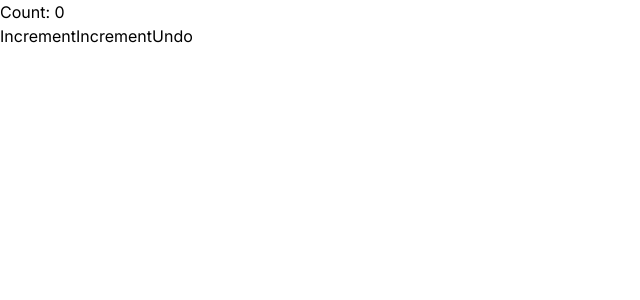
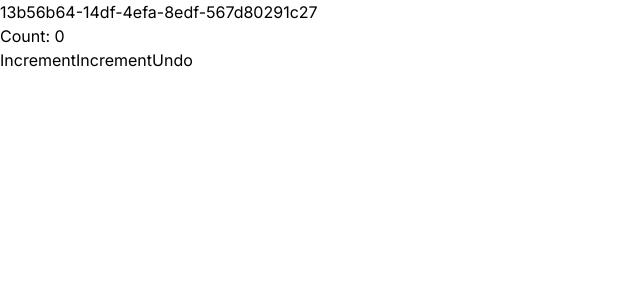
Before and after one commit to oeyoews/nextjs-playground, a Next.js app: page / in a window 1280 px wide. Shown: the top 300 px of the page, without its empty margins (0-640 px from the left). Built offline with nearby package versions, Linux system fonts and the light colour scheme.

Commit message:
add uuid

```diff
--- a/app/page.tsx
+++ b/app/page.tsx
@@ -1,13 +1,21 @@
 'use client';
 
-import React from 'react';
+import React, { useEffect, useState } from 'react';
 import useUndoStore from './store';
+import { v4 as uuid } from 'uuid';
 
 function Counter() {
   const { count, increment, decrement, undo } = useUndoStore();
+  const [id, setId] = useState();
+
+  useEffect(() => {
+    // @ts-ignore
+    setId(uuid());
+  }, []);
 
   return (
     <div>
+      {id}
       <p>Count: {count}</p>
       <button onClick={increment}>Increment</button>
       <button onClick={decrement}>Increment</button>
--- a/package.json
+++ b/package.json
@@ -9,9 +9,11 @@
     "lint": "next lint"
   },
   "dependencies": {
+    "@types/uuid": "^9.0.7",
     "next": "14.0.3",
     "react": "^18",
     "react-dom": "^18",
+    "uuid": "^9.0.1",
     "zustand": "^4.4.6"
   },
   "devDependencies": {
```
Also changed, not shown: 1 other file (tests, documents, lock files or other folders).
